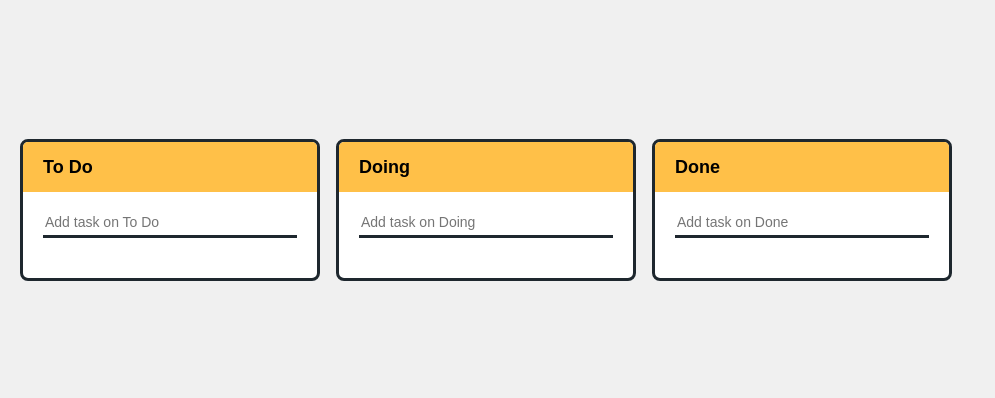
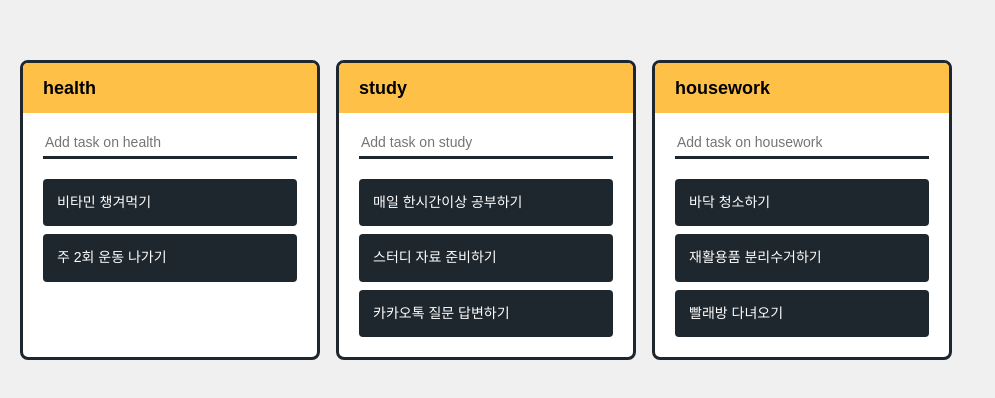
Before and after one commit to kkuyu/react-master-class-trello, a React (Create React App) app: page / in a window 1280 px wide. Shown: the part 190-588 px from the top of the page, without its empty margins (0-995 px from the left). Built offline with nearby package versions, Linux system fonts and the light colour scheme; a web font is replaced by a local one.

Commit message:
Code Challenge: save localStorage

```diff
--- a/src/Components/Board.tsx
+++ b/src/Components/Board.tsx
@@ -22,6 +22,9 @@ const Title = styled.h2`
   font-size: 18px;
   font-weight: 600;
   background-color: ${(props) => props.theme.titleColor};
+  white-space: nowrap;
+  overflow: hidden;
+  text-overflow: ellipsis;
 `;
 
 const Form = styled.form`
--- a/src/Components/DraggableCard.tsx
+++ b/src/Components/DraggableCard.tsx
@@ -5,6 +5,7 @@ import styled from "styled-components";
 const Card = styled.div<{ isDragging: boolean }>`
   padding: 14px;
   font-size: 14px;
+  line-height: 1.4;
   color: #ffffff;
   background-color: ${(props) => (props.isDragging ? "#e4f2ff" : props.theme.cardColor)};
   border-radius: 4px;
--- a/src/atom.tsx
+++ b/src/atom.tsx
@@ -9,11 +9,42 @@ export interface IToDoState {
   [key: string]: ITodo[];
 }
 
+const defaultValue = {
+  health: [
+    { id: 11, text: "비타민 챙겨먹기" },
+    { id: 12, text: "주 2회 운동 나가기" },
+  ],
+  study: [
+    { id: 21, text: "매일 한시간이상 공부하기" },
+    { id: 22, text: "스터디 자료 준비하기" },
+    { id: 23, text: "카카오톡 질문 답변하기" },
+  ],
+  housework: [
+    { id: 31, text: "바닥 청소하기" },
+    { id: 32, text: "재활용품 분리수거하기" },
+    { id: 33, text: "빨래방 다녀오기" },
+  ],
+};
+
 export const toDoState = atom<IToDoState>({
   key: "toDo",
   default: {
-    "To Do": [],
-    Doing: [],
-    Done: [],
+    ...defaultValue,
   },
+  effects: [
+    ({ setSelf, onSet }) => {
+      const key = "trelloToDos";
+      const savedValue = localStorage.getItem(key);
+      // init
+      if (savedValue) {
+        setSelf(JSON.parse(savedValue));
+      } else {
+        localStorage.setItem(key, JSON.stringify(defaultValue));
+      }
+      // update
+      onSet((newValue, oldValue, isReset) => {
+        localStorage.setItem(key, JSON.stringify(newValue));
+      });
+    },
+  ],
 });
```
